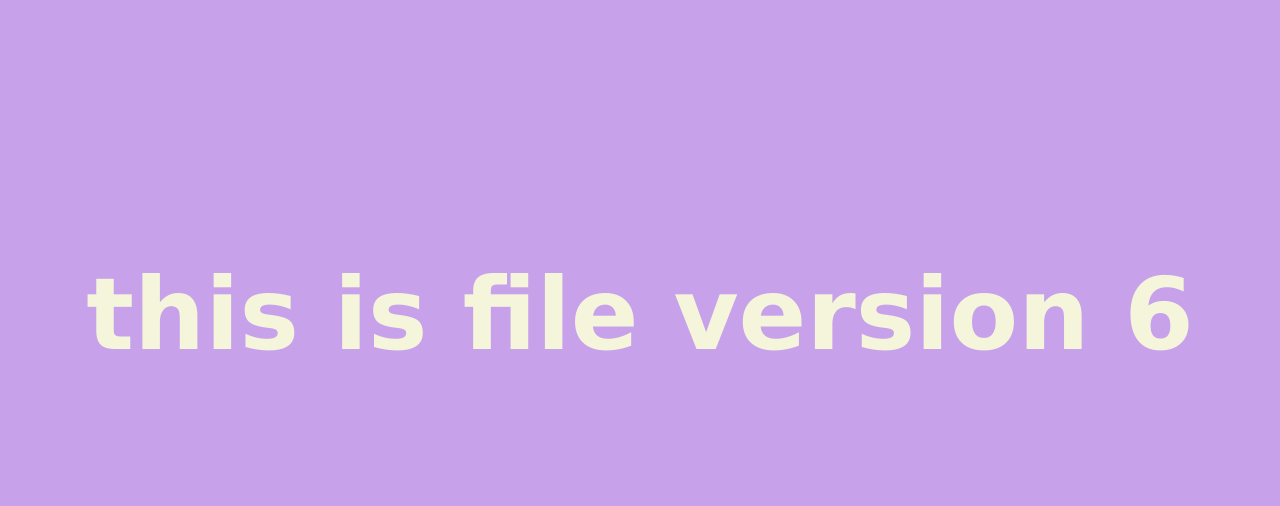
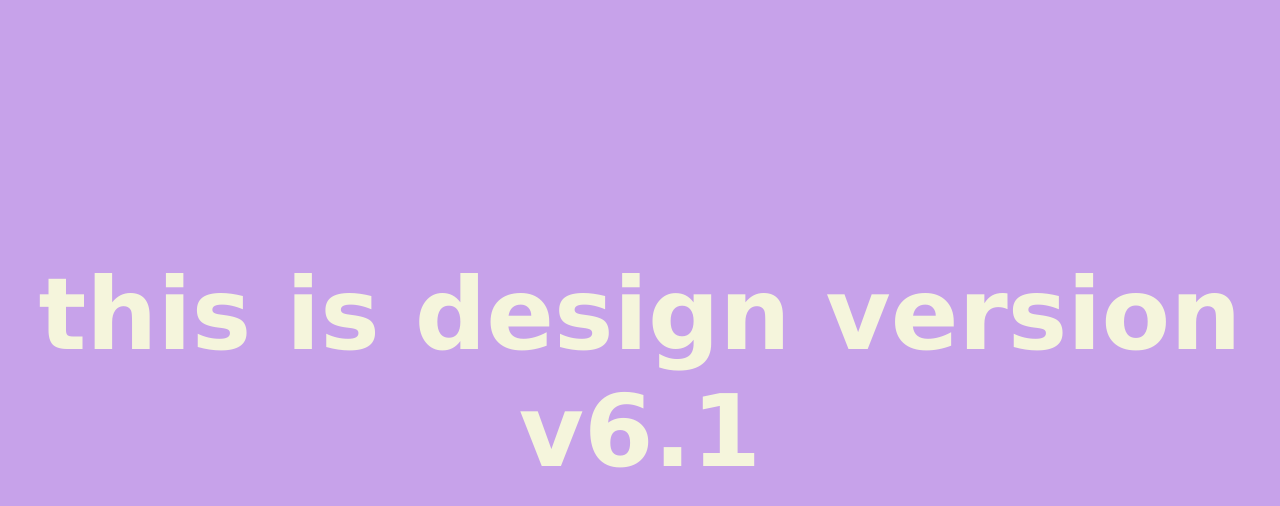
Before and after one commit to sanskarprajapat/myrepo, a plain HTML site: page index.html in a window 1280 px wide. Shown: the part 64-570 px from the top of the page. Drawn offline with Linux system fonts and the light colour scheme.

Commit message:
change the version 6.1

```diff
--- a/index.html
+++ b/index.html
@@ -7,6 +7,6 @@
     <link rel="stylesheet" href="style.css">
 </head>
 <body>
-<h1>this is file version 6</h1>
+<h1>this is design version v6.1</h1>
 </body>
 </html>
```
